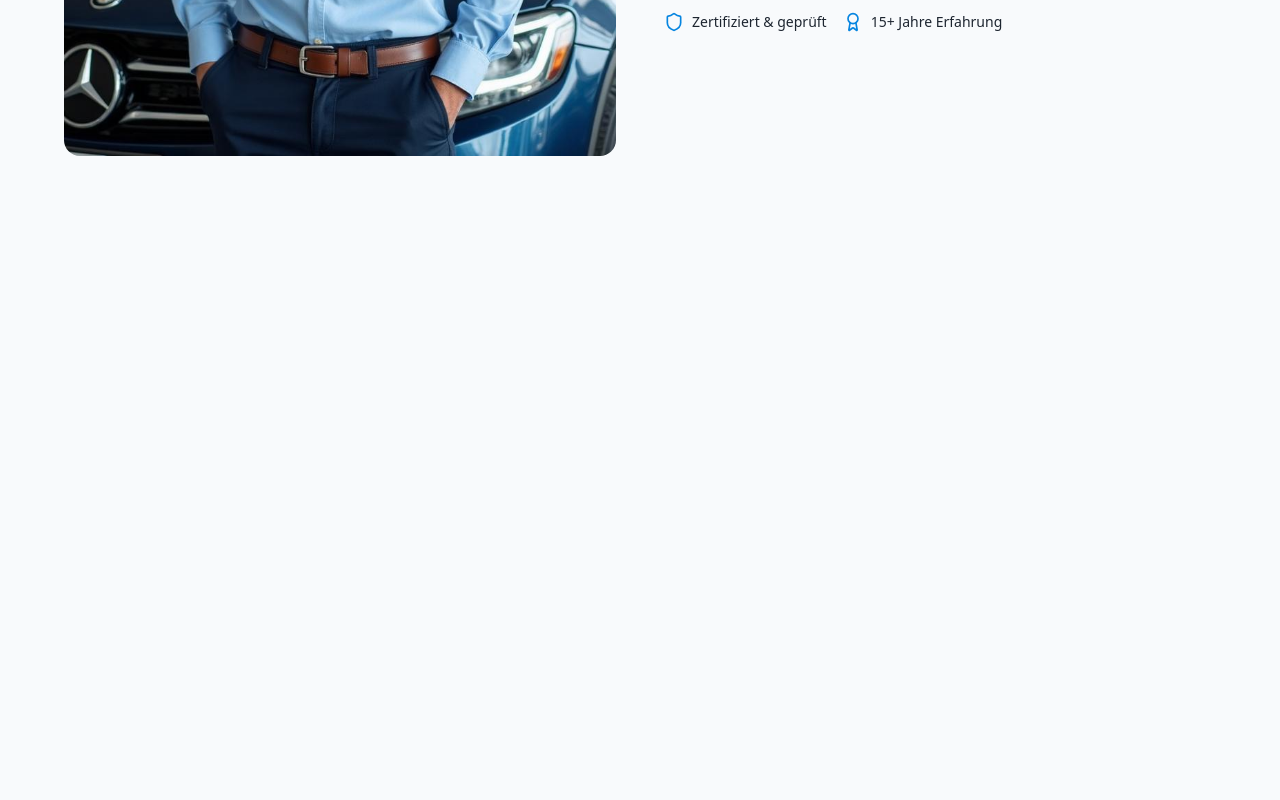
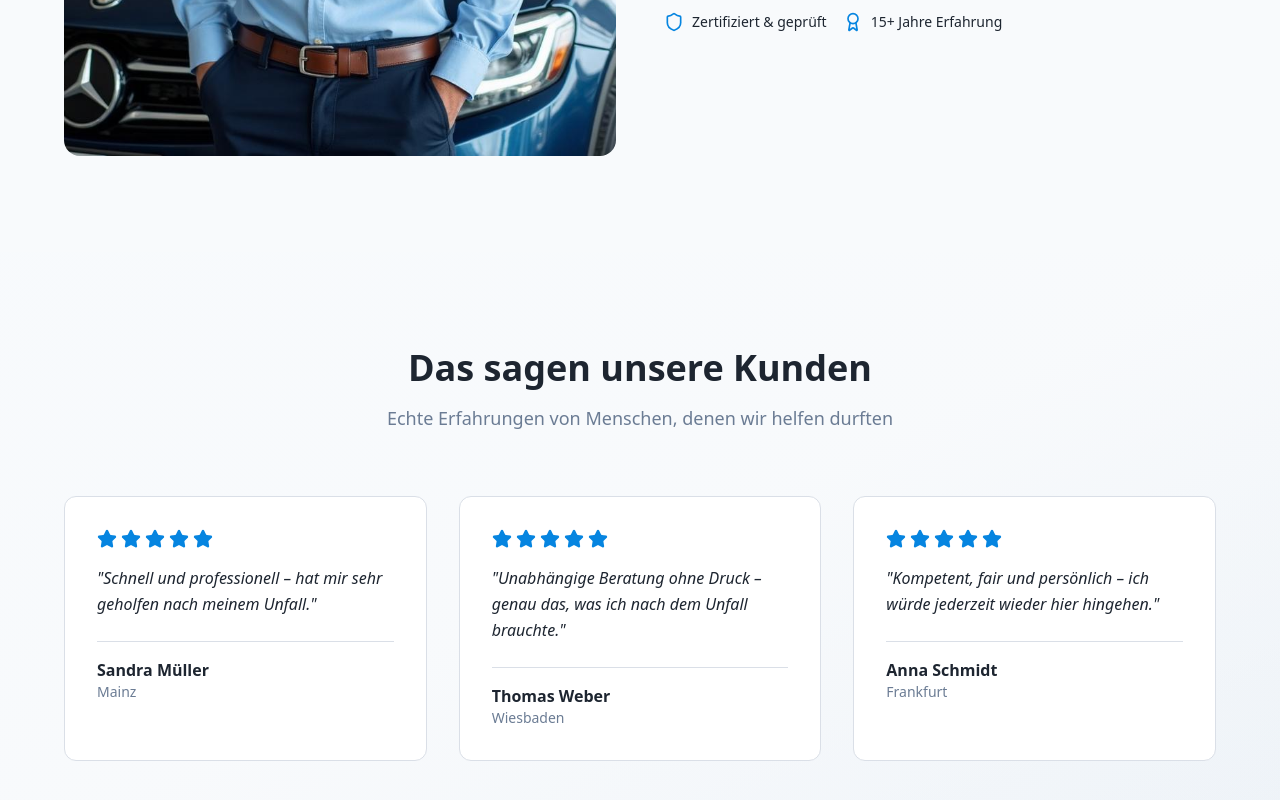
Before and after one commit to FatihK571/mainz-gutachter-hero, a React (Vite) app: page / in a window 1280 px wide. Shown: the part 3179-3979 px from the top of the page. Before the commit the page ends 3431 px from the top, so only its background shows below. Built offline with nearby package versions, Linux system fonts and the light colour scheme; the HTML template or start-up script is replaced by a standard one.

Commit message:
Add testimonials section

```diff
--- a/src/pages/Index.tsx
+++ b/src/pages/Index.tsx
@@ -1,5 +1,5 @@
 import { Button } from "@/components/ui/button";
-import { Phone, Shield, FileCheck, ClipboardList, BadgeEuro, FileText, Award, MapPin, Scale, Clock, MessageCircle, PhoneCall, Car, FileCheck2 } from "lucide-react";
+import { Phone, Shield, FileCheck, ClipboardList, BadgeEuro, FileText, Award, MapPin, Scale, Clock, MessageCircle, PhoneCall, Car, FileCheck2, Star } from "lucide-react";
 import heroImage from "@/assets/hero-gutachter.jpg";
 import founderImage from "@/assets/founder-portrait.jpg";
 
@@ -399,6 +399,72 @@ const Index = () => {
           </div>
         </div>
       </section>
+
+      {/* Testimonials Section */}
+      <section className="bg-gradient-to-br from-primary-light/20 via-background to-primary-light/10 py-24">
+        <div className="container mx-auto px-4">
+          <div className="max-w-6xl mx-auto">
+            <div className="text-center mb-16">
+              <h2 className="text-3xl md:text-4xl font-bold text-foreground mb-4">
+                Das sagen unsere Kunden
+              </h2>
+              <p className="text-lg text-muted-foreground">
+                Echte Erfahrungen von Menschen, denen wir helfen durften
+              </p>
+            </div>
+
+            <div className="grid md:grid-cols-3 gap-8">
+              {/* Testimonial 1 */}
+              <div className="bg-card rounded-xl p-8 shadow-[var(--shadow-md)] border border-border">
+                <div className="flex gap-1 mb-4">
+                  {[...Array(5)].map((_, i) => (
+                    <Star key={i} className="w-5 h-5 fill-accent text-accent" />
+                  ))}
+                </div>
+                <p className="text-foreground leading-relaxed mb-6 italic">
+                  "Schnell und professionell – hat mir sehr geholfen nach meinem Unfall."
+                </p>
+                <div className="border-t border-border pt-4">
+                  <p className="font-semibold text-foreground">Sandra Müller</p>
+                  <p className="text-sm text-muted-foreground">Mainz</p>
+                </div>
+              </div>
+
+              {/* Testimonial 2 */}
+              <div className="bg-card rounded-xl p-8 shadow-[var(--shadow-md)] border border-border">
+                <div className="flex gap-1 mb-4">
+                  {[...Array(5)].map((_, i) => (
+                    <Star key={i} className="w-5 h-5 fill-accent text-accent" />
+                  ))}
+                </div>
+                <p className="text-foreground leading-relaxed mb-6 italic">
+                  "Unabhängige Beratung ohne Druck – genau das, was ich nach dem Unfall brauchte."
+                </p>
+                <div className="border-t border-border pt-4">
+                  <p className="font-semibold text-foreground">Thomas Weber</p>
+                  <p className="text-sm text-muted-foreground">Wiesbaden</p>
+                </div>
+              </div>
+
+              {/* Testimonial 3 */}
+              <div className="bg-card rounded-xl p-8 shadow-[var(--shadow-md)] border border-border">
+                <div className="flex gap-1 mb-4">
+                  {[...Array(5)].map((_, i) => (
+                    <Star key={i} className="w-5 h-5 fill-accent text-accent" />
+                  ))}
+                </div>
+                <p className="text-foreground leading-relaxed mb-6 italic">
+                  "Kompetent, fair und persönlich – ich würde jederzeit wieder hier hingehen."
+                </p>
+                <div className="border-t border-border pt-4">
+                  <p className="font-semibold text-foreground">Anna Schmidt</p>
+                  <p className="text-sm text-muted-foreground">Frankfurt</p>
+                </div>
+              </div>
+            </div>
+          </div>
+        </div>
+      </section>
     </div>
   );
 };
```
